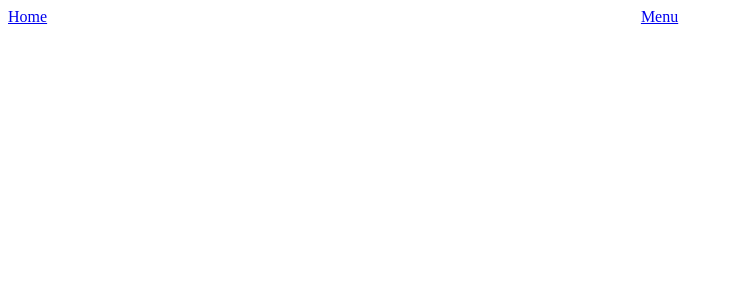
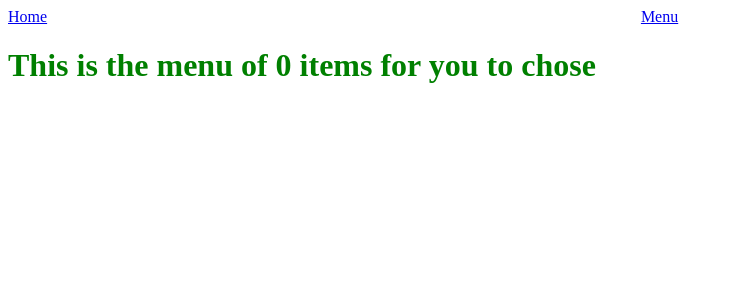
Before and after one commit to gabrielSantillo/vuejs_routing, a Vue app: page /#/menu in a window 1280 px wide. Before the commit this address led to /#/. Shown: the top 300 px of the page, without its empty margins (0-733 px from the left). Built offline with nearby package versions, Linux system fonts and the light colour scheme.

Commit message:
just added some html and css

```diff
--- a/src/views/HomePage.vue
+++ b/src/views/HomePage.vue
@@ -1,6 +1,7 @@
 <template>
     <div>
         <page-header></page-header>
+        <h1>This is the Home page of nothing</h1>
     </div>
 </template>
 
@@ -13,5 +14,7 @@ import PageHeader from '@/components/PageHeader.vue'
 </script>
 
 <style scoped>
-
+h1 {
+    color: blue;
+}
 </style>
--- a/src/views/MenuPage.vue
+++ b/src/views/MenuPage.vue
@@ -1,6 +1,7 @@
 <template>
     <div>
         <page-header></page-header>
+        <h1>This is the menu of 0 items for you to chose</h1>
     </div>
 </template>
 
@@ -14,5 +15,7 @@ import PageHeader from '@/components/PageHeader.vue'
 </script>
 
 <style scoped>
-
+h1 {
+    color: green;
+}
 </style>
```
